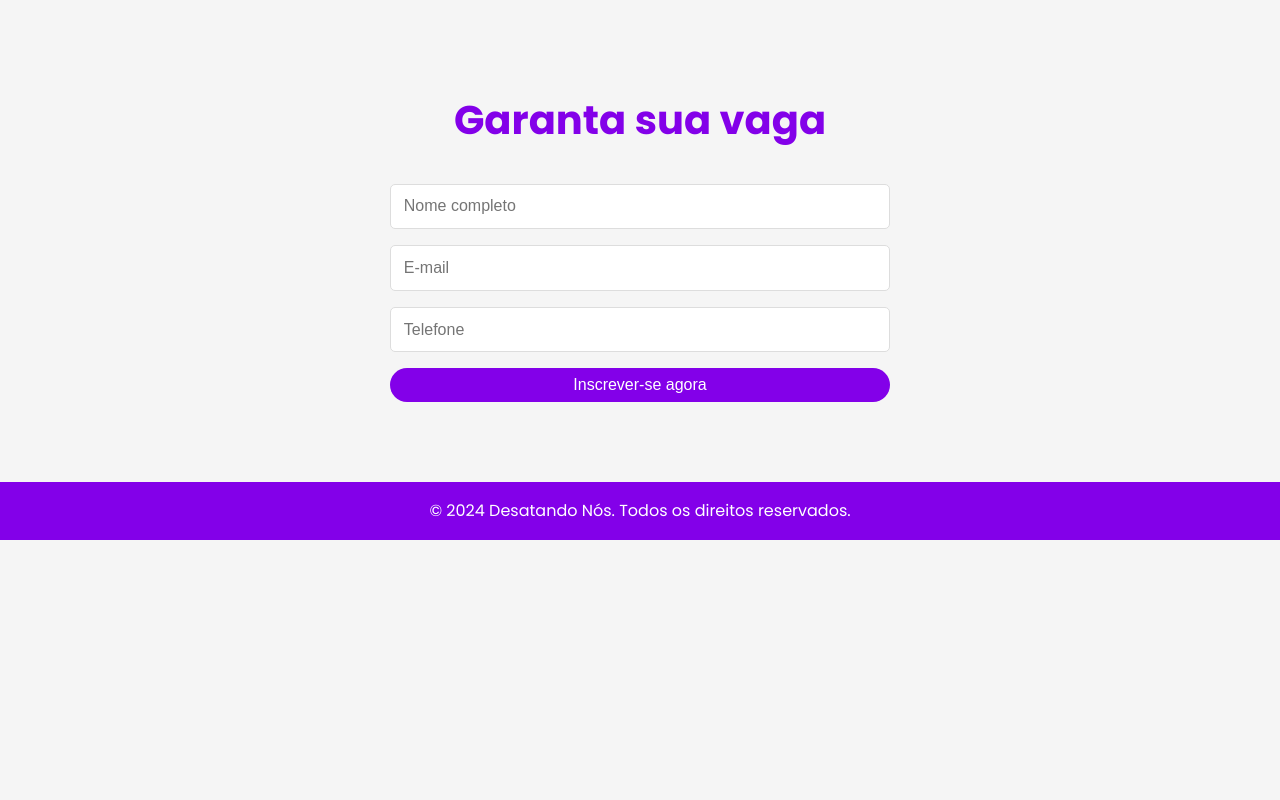
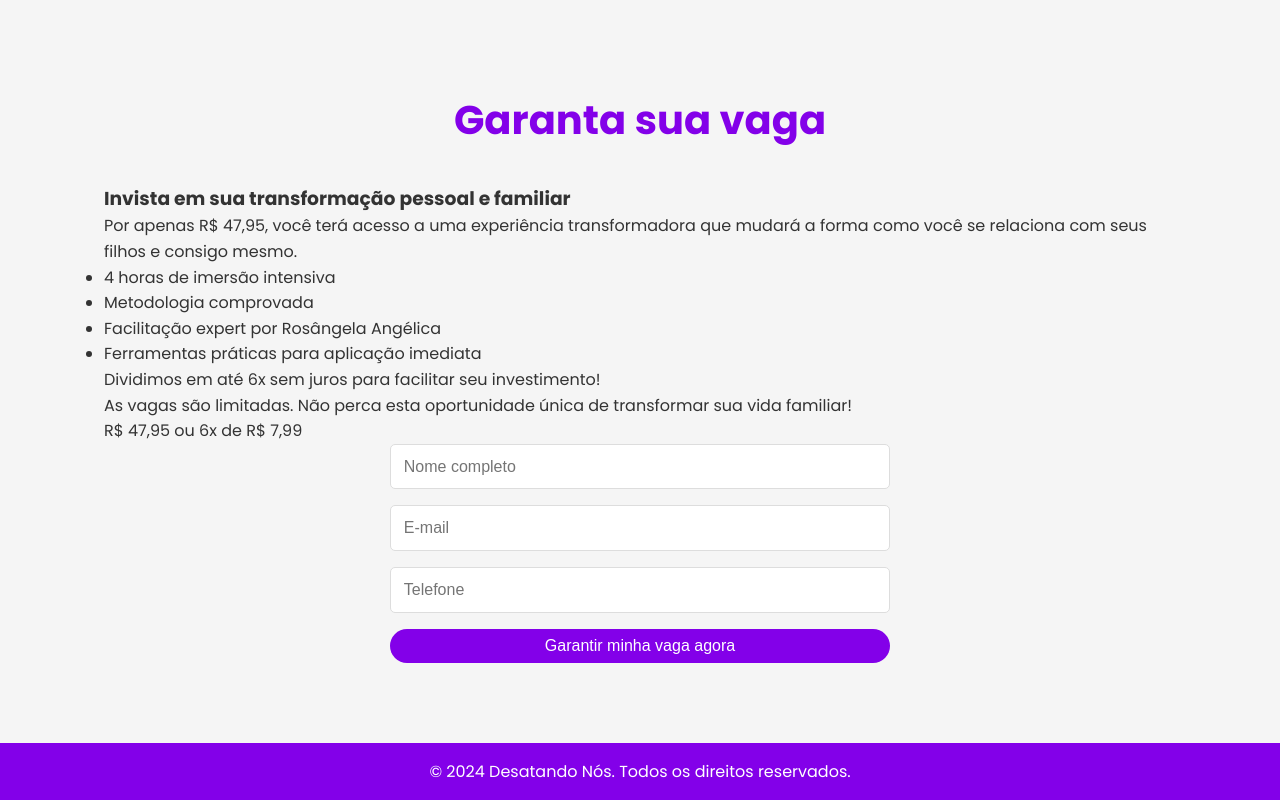
Before and after one commit to beto0784/desantadonos, a plain HTML site: page index.html in a window 1280 px wide. Shown: the part 2020-2820 px from the top of the page. Before the commit the page ends 2560 px from the top, so only its background shows below. Drawn offline with Linux system fonts and the light colour scheme.

Commit message:
Add files via upload

```diff
--- a/index.html
+++ b/index.html
@@ -85,11 +85,27 @@
 
         <section id="inscricao">
             <h2>Garanta sua vaga</h2>
+            <div class="venda-texto">
+                <h3>Invista em sua transformação pessoal e familiar</h3>
+                <p>Por apenas R$ 47,95, você terá acesso a uma experiência transformadora que mudará a forma como você se relaciona com seus filhos e consigo mesmo.</p>
+                <ul>
+                    <li>4 horas de imersão intensiva</li>
+                    <li>Metodologia comprovada</li>
+                    <li>Facilitação expert por Rosângela Angélica</li>
+                    <li>Ferramentas práticas para aplicação imediata</li>
+                </ul>
+                <p class="destaque">Dividimos em até 6x sem juros para facilitar seu investimento!</p>
+                <p class="urgencia">As vagas são limitadas. Não perca esta oportunidade única de transformar sua vida familiar!</p>
+            </div>
+            <div class="preco">
+                <span class="valor">R$ 47,95</span>
+                <span class="parcelas">ou 6x de R$ 7,99</span>
+            </div>
             <form>
                 <input type="text" placeholder="Nome completo" required>
                 <input type="email" placeholder="E-mail" required>
                 <input type="tel" placeholder="Telefone" required>
-                <button type="submit" class="cta-button">Inscrever-se agora</button>
+                <button type="submit" class="cta-button">Garantir minha vaga agora</button>
             </form>
         </section>
     </main>
```
